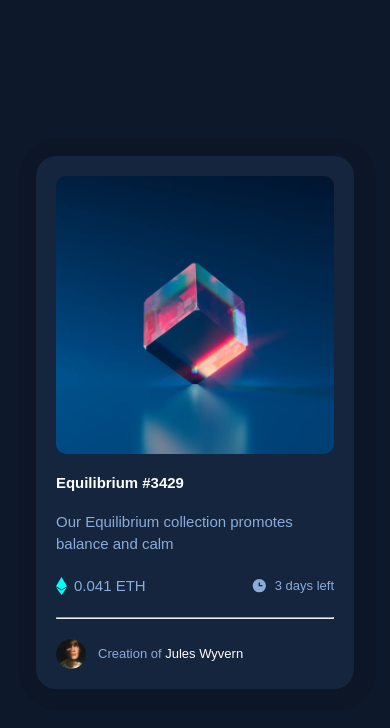
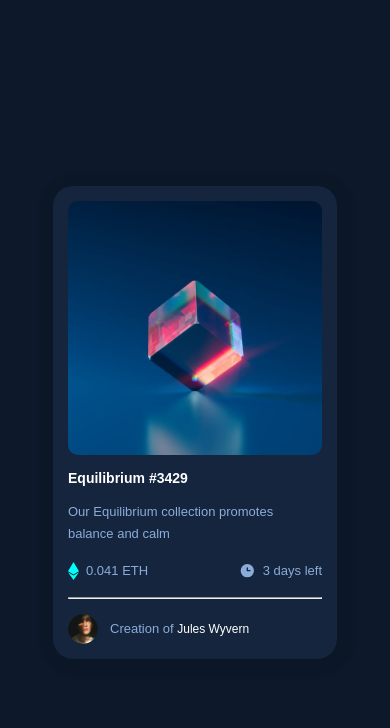
Before and after one commit to Meetkamal256/NFT-preview-card-component-frontend-mentor-challenge, a plain HTML site: page index.html in a window 390 px wide. Drawn offline with Linux system fonts and the light colour scheme.

Commit message:
added media queries for smaller devices

```diff
--- a/styles.css
+++ b/styles.css
@@ -140,3 +140,40 @@ body{
 .author a:hover{
     color: var(--Cyan);
 }
+
+@media (max-width: 425px){
+    #container{
+        max-width: 300px;
+    }
+
+    .wrapper{
+        margin: 3rem 0.5rem;
+        padding: 15px;
+        box-shadow: 2px 2px 2px 15px rgba(0,0,0, 0.1);
+    }
+
+    .box-text h5{
+        margin: 15px 0px;
+        font-size: 14px;
+    }
+
+    .box-text p{
+        font-size: 13px;
+    }
+
+    .flex .days p{
+        font-size: 13px;
+    }
+
+    .flex .eth, .flex .days{
+        margin: 15px 0px;
+    }
+
+    .author{
+        margin-top: 15px;
+    }
+
+    .author p a {
+        font-size: 12px;
+    }
+}
```
